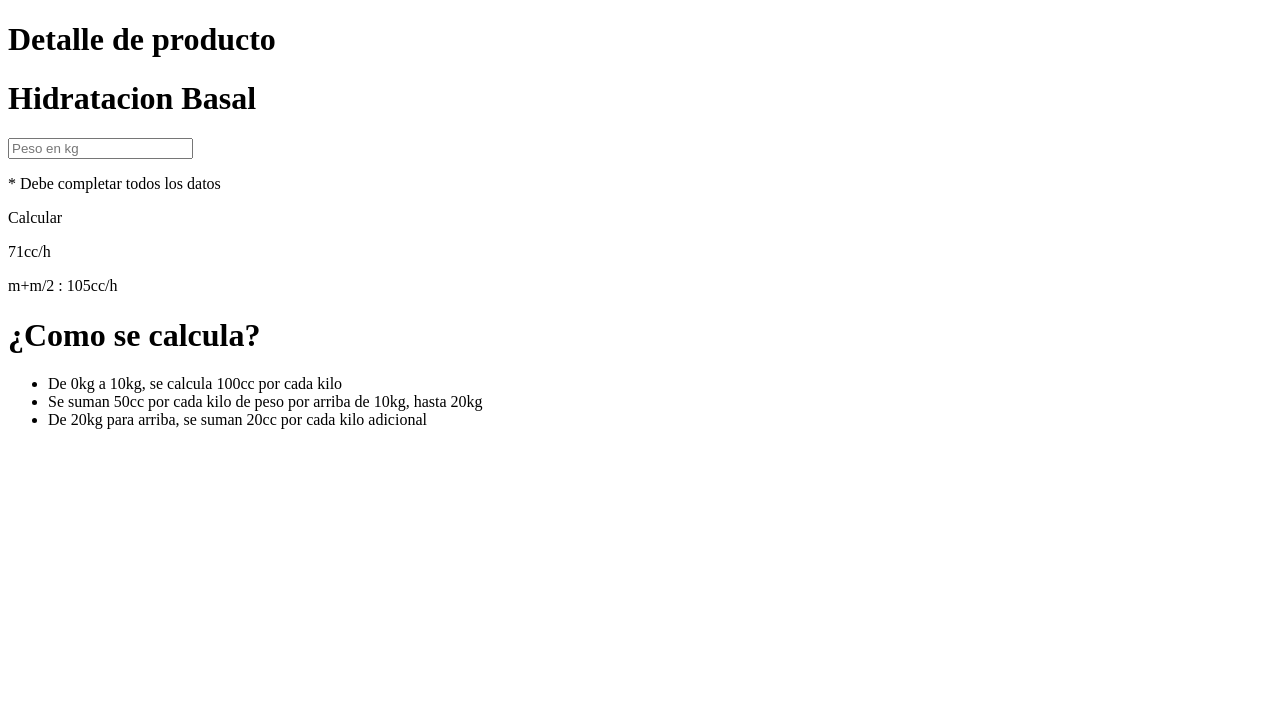
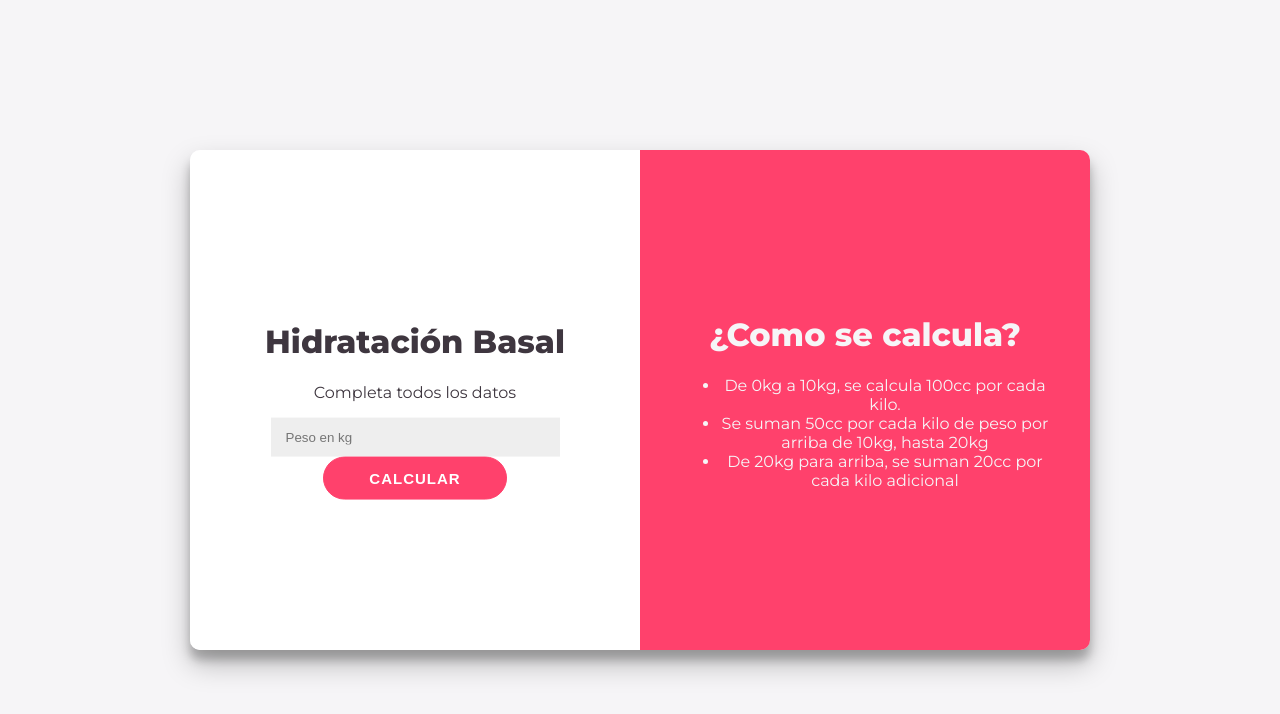
Before and after one commit to paola-b23/cal2024, a plain HTML site: page index.html in a window 1280 px wide. Drawn offline with Linux system fonts and the light colour scheme.

Commit message:
Add files via upload

```diff
--- a/index.html
+++ b/index.html
@@ -1,26 +1,31 @@
 <!DOCTYPE html>
 <html>
-<heat>
-    <title> Calculadora de hidratacion</title>
-</heat>
+    <head>
+        <link rel="stylesheet" href="./style.css">
+        <script src="script.js" defer></script>
+    </head>
     <body>
-    <h1> Detalle de producto</h1>
-    <div>
-        <div>
-    <h1> Hidratacion Basal</h1>
-    <input type="number" placeholder="Peso en kg"/>
-    <p>* Debe completar todos los datos</p>
-    <buton> Calcular</buton>
-    <p>71cc/h</p>
-    <p>m+m/2 : 105cc/h</p>
+        <div id="contenedor">
+            <div id="calculadora">
+                <div class="contenido">
+                    <h1>Hidratación Basal</h1>
+                    <p class="item">Completa todos los datos</p>
+                    <input class="item" id="peso" type="number" placeholder="Peso en kg" />
+                    <p class="item" id="error">* Debe completar todos los datos</p>
+                    <button class="item" id="calcular">Calcular</button>
+                    <p class="item resultado" id="flu">71cc/h</p>
+                    <p class="item resultado" id="man">m+m/2 : 105cc/h</p>
                 </div>
-    <div>
-    <h1> ¿Como se calcula?</h1>
+            </div>
+            <div id="detalle">
+                <div class="contenido">
+                    <h1>¿Como se calcula?</h1>
                     <ul>
-        <li> De 0kg a 10kg, se calcula 100cc por cada kilo</li>
-        <li> Se suman 50cc por cada kilo de peso por arriba de 10kg, hasta 20kg</li>
-        <li> De 20kg para arriba, se suman 20cc por cada kilo adicional</li>
+                        <li>De 0kg a 10kg, se calcula 100cc por cada kilo.</li>
+                        <li>Se suman 50cc por cada kilo de peso por arriba de 10kg, hasta 20kg</li>
+                        <li>De 20kg para arriba, se suman 20cc por cada kilo adicional</li>
                     </ul>
+                </div>
             </div>
         </div>
     </body>
--- /dev/null
+++ b/style.css
@@ -0,0 +1,87 @@
+@import url('https://fonts.googleapis.com/css?family=Montserrat:400,800');
+
+
+body{
+    background: #f6f5f7;
+    font-family: 'Montserrat', sans-serif;
+    color: #3E363F;
+}
+
+
+#contenedor{
+    width: 900px;
+    height: 500px;
+    text-align: center;
+    /* Estas 3 lineas se encargan de centrar el div vertical y horizontalmente */
+    position: absolute;
+    inset: 0;
+    margin: auto;
+    border-radius: 10px;
+    overflow: hidden;
+    box-shadow: 0 14px 28px rgba(0,0,0,0.25),
+      0 10px 10px rgba(0,0,0,0.22);
+  }
+
+#calculadora{
+    background: white;
+    /* Con estas 3 lineas vamos a hacer que los divs queden lado a lado */
+    width: 50%;
+    height: 100%;
+    float: left;
+}
+
+#detalle{
+    background: #FF416C;
+    /* Con estas 3 lineas vamos a hacer que los divs queden lado a lado */
+    width: 50%;
+    height: 100%;
+    float: left;
+    color: #f6f5f7;
+}
+
+.contenido{
+    /* Estas tres lineas van a centrar el contenido verticalmente dentro de cada div */
+    position: relative;
+    top: 50%;
+    transform: translateY(-50%);
+    overflow: hidden;
+    padding: 40px;
+}
+
+input {
+	width: 70%;
+    padding: 12px 15px;
+    border: none;
+    background-color: #eee;
+}
+
+button {
+  font-size: 15px;
+	font-weight: bold;
+	padding: 12px 45px;
+	border-radius: 30px;
+	background-color: #FF416C;
+	border: 1px solid #FF416C;
+	color: #FFFFFF;
+	text-transform: uppercase;
+	letter-spacing: 1px;
+	transition: transform 20ms ease-in;
+}
+
+button:active {
+	transform: scale(0.95);
+}
+
+#error{
+    color: red;
+    font-weight: bold;
+    display: none;
+}
+
+.resultado{
+    color: #0A81D1;
+    font-weight: bold;
+    font-size: 25px;
+    margin-bottom: 5px;
+    display: none;
+}
```
Lines whose indentation alone changed are shown as unchanged.
